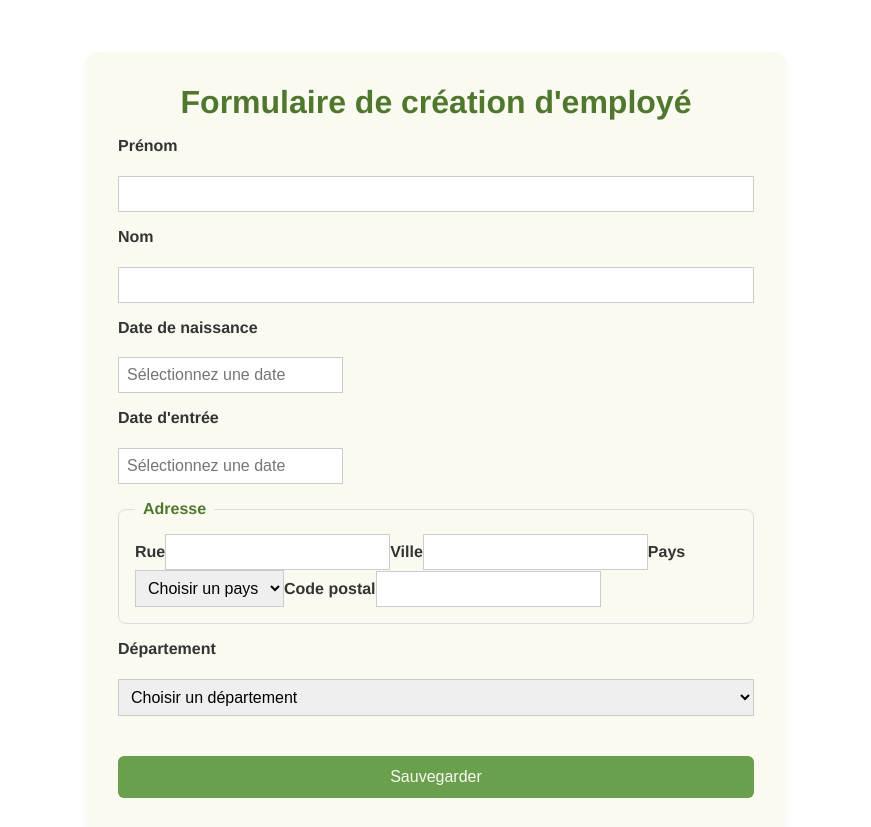
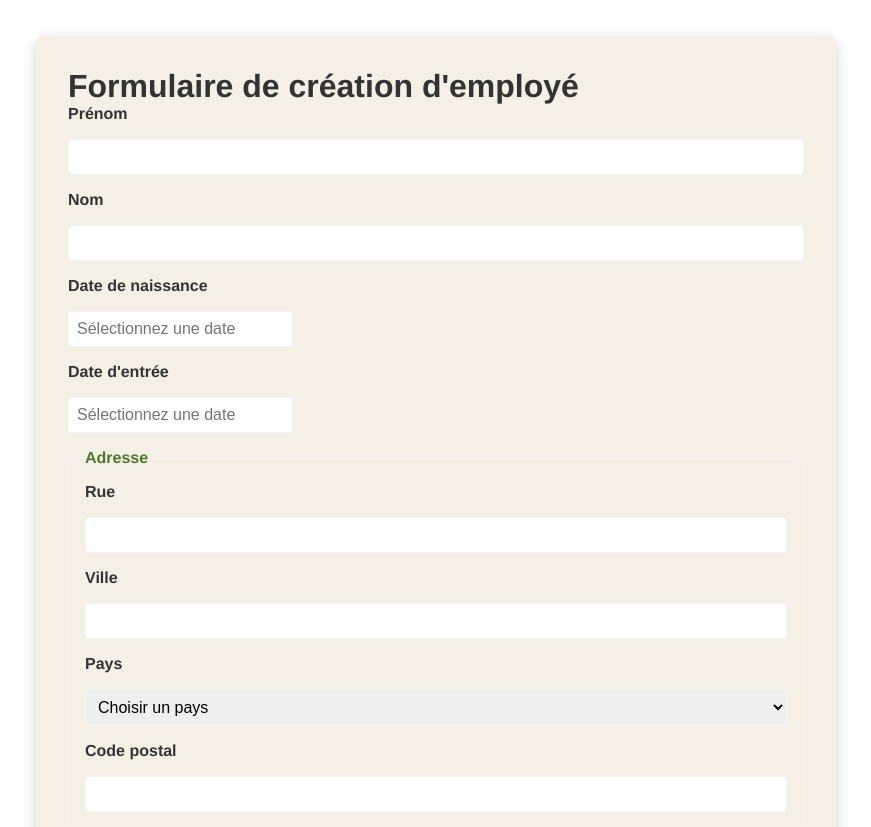
Before and after one commit to Matpetitj/Health_Wealth--14, a React (Vite) app in the folder wealth_health_front/my-react-app/: page / in a window 1280 px wide. Shown: the part 160-987 px from the top of the page, without its empty margins (204-1075 px from the left). Built offline with nearby package versions, Linux system fonts and the light colour scheme.

Commit message:
Create employees list, add style and push the mocked data in the store to use it and fill the list

```diff
--- a/wealth_health_front/my-react-app/package.json
+++ b/wealth_health_front/my-react-app/package.json
@@ -12,7 +12,9 @@
   },
   "dependencies": {
     "@reduxjs/toolkit": "^2.8.2",
+    "@tanstack/react-table": "^8.21.3",
     "date-fns": "^4.1.0",
+    "djyn-custom-lib-modal": "^2.1.3",
     "react": "^19.1.0",
     "react-datepicker": "^8.4.0",
     "react-dom": "^19.1.0",
--- a/wealth_health_front/my-react-app/src/components/modal/modal.jsx
+++ /dev/null
@@ -1 +0,0 @@
-import "./modal.scss"
--- a/wealth_health_front/my-react-app/src/pages/createEmployee/createEmployee.jsx
+++ b/wealth_health_front/my-react-app/src/pages/createEmployee/createEmployee.jsx
@@ -7,12 +7,16 @@ import { addEmployee } from '../../redux/slice/employeeSlice';
 
 import DatePicker from 'react-datepicker';
 
+import Modal from 'djyn-custom-lib-modal';
+
 import pays from "../../data/pays.json";
 import departements from "../../data/departements.json";
 
 import 'react-datepicker/dist/react-datepicker.css';
 
 const CreateEmployee = () => {
+
+  const [isModalOpen, setIsModalOpen] = useState(false);
 
   const dispatch = useDispatch();
 
@@ -36,7 +40,7 @@ const CreateEmployee = () => {
   const handleSubmit = (e) => {
     e.preventDefault();
     dispatch(addEmployee(formData));
-    console.log('Employee created:', formData);
+    setIsModalOpen(true);
     setFormData({
     firstName: '',
     lastName: '',
@@ -108,9 +112,17 @@ const CreateEmployee = () => {
             <option key={idx} value={dept}>{dept}</option>
           )}
         </select>
-
         <button type="submit">Sauvegarder</button>
       </form>
+      <Modal
+        isOpen={isModalOpen}
+        onClose={() => setIsModalOpen(false)}
+        backgroundColor="#00000088"
+        textColor="#4f772d"
+        closeButtonColor="#333"
+      >
+        <h2>Employé(e) ajouté(e)</h2>
+      </Modal>
     </div>
   );
 };
--- a/wealth_health_front/my-react-app/src/pages/createEmployee/createEmployee.scss
+++ b/wealth_health_front/my-react-app/src/pages/createEmployee/createEmployee.scss
@@ -1,81 +1,71 @@
-@use "../../utils/scss/_variables.scss";
+@use "../../utils/scss/variables"; // Si tu as un fichier de variables
 
 .createEmployee_container {
-  max-width: 700px;
-  margin: 3rem auto;
+  max-width: 800px;
+  margin: 2rem auto;
   padding: 2rem;
   background-color: variables.$white;
-  border-radius: 12px;
-  box-shadow: 0 4px 10px rgba(0, 0, 0, 0.05);
+  border-radius: 8px;
+  box-shadow: 0 4px 12px rgba(0, 0, 0, 0.1), 0 8px 24px rgba(0, 0, 0, 0.08);
 
-  h1 {
+  .createEmployee_title {
+    font-size: 2rem;
+    color: variables.$green-dark;
     text-align: center;
-    font-weight: 600;
-    color: variables.$green-dark;
-    margin-bottom: 1rem;
   }
 
-  a {
-    display: inline-block;
-    margin-bottom: 1rem;
-    color: variables.$green-primary;
-    text-decoration: none;
-
-    &:hover {
-      text-decoration: underline;
-    }
-  }
-
-  h2 {
-    margin-bottom: 2rem;
-    color: variables.$green-dark;
-  }
-
-  form {
+  form#create-employee {
     display: flex;
     flex-direction: column;
     gap: 1rem;
 
     label {
-      font-weight: 700;
-      margin-bottom: 0.3rem;
+      font-weight: 600;
+      color: variables.$gray-dark;
     }
 
     input,
     select {
       padding: 0.5rem;
-      border: 1px solid #ccc;
       font-size: 1rem;
-
-      &:focus {
-        outline: none;
-        border-color: variables.$green-primary;
-        box-shadow: 0 0 0 2px rgba(106, 159, 78, 0.2);
-      }
+      border: 1px solid variables.$gray-light;
+      border-radius: 4px;
     }
 
-    fieldset {
-      border: 1px solid #ddd;
+    .address {
+      border: 1px solid variables.$gray-light;
       border-radius: 8px;
       padding: 1rem;
+      display: grid;
+      grid-template-columns: 1fr 1fr;
+      gap: 1rem;
 
       legend {
         font-weight: bold;
         color: variables.$green-dark;
-        padding: 0 0.5rem;
+        grid-column: span 2;
+      }
+
+      label {
+        grid-column: span 2;
+      }
+
+      input,
+      select {
+        grid-column: span 2;
       }
     }
 
-    button {
-      margin-top: 1.5rem;
+    button[type="submit"] {
+      background-color: variables.$green-primary;
+      color: white;
+      border: none;
       padding: 0.75rem;
-      background-color: variables.$green-primary;
-      color: variables.$white;
-      border: none;
+      font-size: 1rem;
       border-radius: 6px;
-      font-size: 1rem;
       cursor: pointer;
-      transition: background-color 0.2s ease;
+      margin-top: 1rem;
+      transition: background-color 0.3s;
 
       &:hover {
         background-color: variables.$green-dark;
--- a/wealth_health_front/my-react-app/src/pages/listEmployees/listEmployees.scss
+++ b/wealth_health_front/my-react-app/src/pages/listEmployees/listEmployees.scss
@@ -0,0 +1,50 @@
+@use "../../utils/scss/variables";
+
+.listEmployee_container {
+  max-width: 1200px;
+  margin: 2rem auto;
+  padding: 2rem;
+  background-color: variables.$white;
+  border-radius: 8px;
+  box-shadow: 0 0 10px rgba(0, 0, 0, 0.05);
+}
+
+.listEmployee_title {
+  font-size: 2rem;
+  color: variables.$green-dark;
+  margin-bottom: 2rem;
+  text-align: center;
+}
+
+.listEmployee_tableWrapper {
+  overflow-x: auto;
+}
+
+.listEmployee_table {
+  width: 100%;
+  border-collapse: collapse;
+  border-radius: 8px;
+  overflow: hidden;
+  box-shadow: 0 4px 12px rgba(0, 0, 0, 0.08);
+}
+
+.listEmployee_thead {
+  background-color: variables.$green-primary;
+  color: white;
+}
+
+.listEmployee_th,
+.listEmployee_td {
+  padding: 1rem;
+  text-align: left;
+  font-size: 0.95rem;
+  border-bottom: 1px solid variables.$gray-light;
+}
+
+.listEmployee_row:nth-child(even) .listEmployee_td {
+  background-color: #f9f9f1;
+}
+
+.listEmployee_row:hover .listEmployee_td {
+  background-color: #eef3e7;
+}
--- a/wealth_health_front/my-react-app/src/redux/slice/employeeSlice.js
+++ b/wealth_health_front/my-react-app/src/redux/slice/employeeSlice.js
@@ -1,7 +1,7 @@
 import { createSlice } from '@reduxjs/toolkit';
 
 const initialState = {
-  list: [],
+  employees: [],
 };
 
 const employeesSlice = createSlice({
@@ -9,10 +9,10 @@ const employeesSlice = createSlice({
   initialState,
   reducers: {
     addEmployee: (state, action) => {
-      state.list.push(action.payload);
+      state.employees.push(action.payload);
     },
     loadInitialEmployees: (state, action) => {
-      state.list = action.payload;
+      state.employees = action.payload;
     },
   },
 });
--- a/wealth_health_front/my-react-app/src/utils/css/index.css
+++ b/wealth_health_front/my-react-app/src/utils/css/index.css
@@ -1,73 +1,64 @@
 .createEmployee_container {
-  max-width: 700px;
-  margin: 3rem auto;
+  max-width: 800px;
+  margin: 2rem auto;
   padding: 2rem;
-  background-color: #FAFAF0;
-  border-radius: 12px;
-  box-shadow: 0 4px 10px rgba(0, 0, 0, 0.05);
+  background-color: #f5f0e6;
+  border-radius: 8px;
+  box-shadow: 0 4px 12px rgba(0, 0, 0, 0.1), 0 8px 24px rgba(0, 0, 0, 0.08);
 }
-.createEmployee_container h1 {
+.createEmployee_container .createEmployee_title {
+  font-size: 2rem;
+  color: #4f772d;
   text-align: center;
-  font-weight: 600;
-  color: #4f772d;
-  margin-bottom: 1rem;
 }
-.createEmployee_container a {
-  display: inline-block;
-  margin-bottom: 1rem;
-  color: #6a9f4e;
-  text-decoration: none;
-}
-.createEmployee_container a:hover {
-  text-decoration: underline;
-}
-.createEmployee_container h2 {
-  margin-bottom: 2rem;
-  color: #4f772d;
-}
-.createEmployee_container form {
+.createEmployee_container form#create-employee {
   display: flex;
   flex-direction: column;
   gap: 1rem;
 }
-.createEmployee_container form label {
-  font-weight: 700;
-  margin-bottom: 0.3rem;
+.createEmployee_container form#create-employee label {
+  font-weight: 600;
+  color: #333;
 }
-.createEmployee_container form input,
-.createEmployee_container form select {
+.createEmployee_container form#create-employee input,
+.createEmployee_container form#create-employee select {
   padding: 0.5rem;
-  border: 1px solid #ccc;
   font-size: 1rem;
+  border: 1px solid #f4f4f4;
+  border-radius: 4px;
 }
-.createEmployee_container form input:focus,
-.createEmployee_container form select:focus {
-  outline: none;
-  border-color: #6a9f4e;
-  box-shadow: 0 0 0 2px rgba(106, 159, 78, 0.2);
-}
-.createEmployee_container form fieldset {
-  border: 1px solid #ddd;
+.createEmployee_container form#create-employee .address {
+  border: 1px solid #f4f4f4;
   border-radius: 8px;
   padding: 1rem;
+  display: grid;
+  grid-template-columns: 1fr 1fr;
+  gap: 1rem;
 }
-.createEmployee_container form fieldset legend {
+.createEmployee_container form#create-employee .address legend {
   font-weight: bold;
   color: #4f772d;
-  padding: 0 0.5rem;
+  grid-column: span 2;
 }
-.createEmployee_container form button {
-  margin-top: 1.5rem;
+.createEmployee_container form#create-employee .address label {
+  grid-column: span 2;
+}
+.createEmployee_container form#create-employee .address input,
+.createEmployee_container form#create-employee .address select {
+  grid-column: span 2;
+}
+.createEmployee_container form#create-employee button[type=submit] {
+  background-color: #6a9f4e;
+  color: white;
+  border: none;
   padding: 0.75rem;
-  background-color: #6a9f4e;
-  color: #FAFAF0;
-  border: none;
+  font-size: 1rem;
   border-radius: 6px;
-  font-size: 1rem;
   cursor: pointer;
-  transition: background-color 0.2s ease;
+  margin-top: 1rem;
+  transition: background-color 0.3s;
 }
-.createEmployee_container form button:hover {
+.createEmployee_container form#create-employee button[type=submit]:hover {
   background-color: #4f772d;
 }
 
--- a/wealth_health_front/my-react-app/src/utils/scss/_variables.scss
+++ b/wealth_health_front/my-react-app/src/utils/scss/_variables.scss
@@ -1,6 +1,6 @@
 $green-primary: #6a9f4e;
 $green-dark: #4f772d;
-$white: #FAFAF0;
+$white: #f5f0e6;
 $gray-light: #f4f4f4;
 $gray-dark: #333;
 $font-main: 'Helvetica Neue', sans-serif;
```
Also changed, not shown: wealth_health_front/my-react-app/src/pages/listEmployees/listEmployees.jsx (+66 -5 lines), wealth_health_front/my-react-app/src/components/modal/modal.scss (deleted), 2 other files (tests, documents, lock files or other folders).
